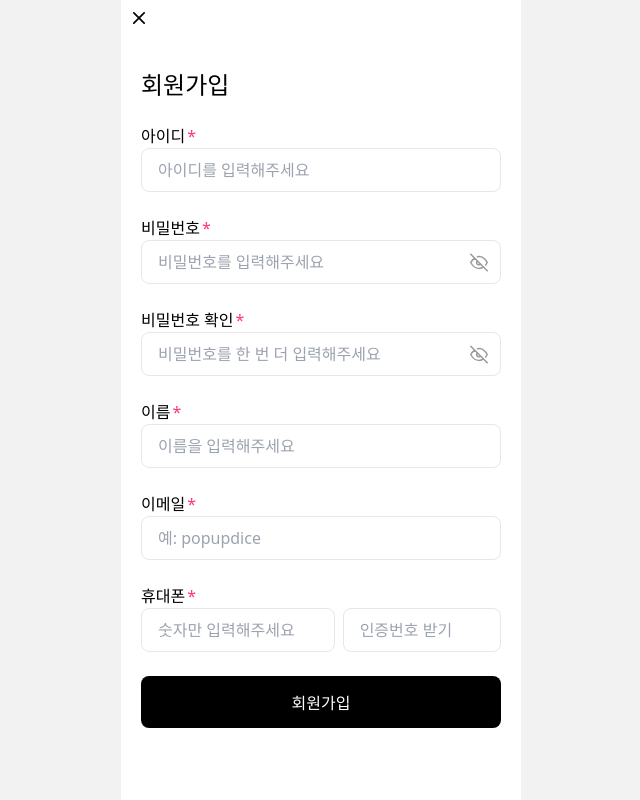
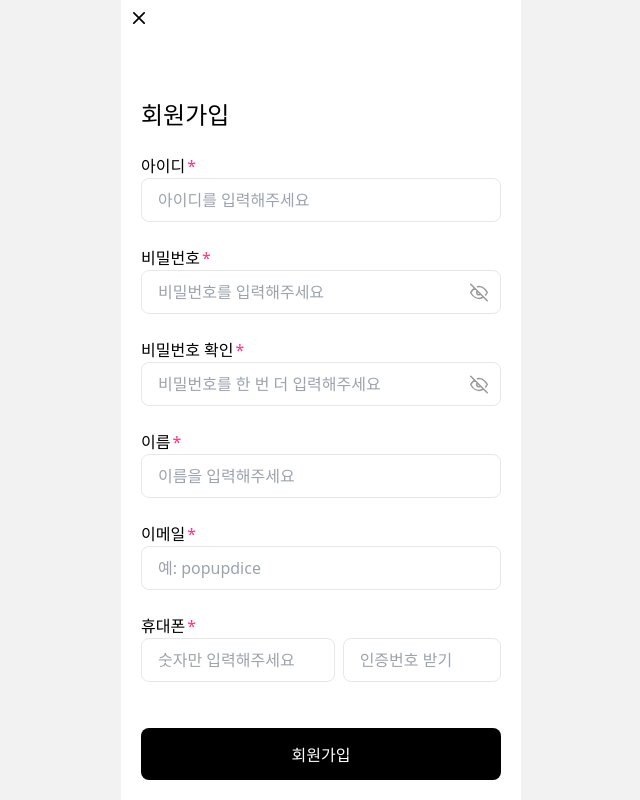
Before and after one commit to marchfirst01/dice-Host, a Next.js app: page /register in a window 1280 px wide. Shown: the whole page, without its empty margins (319-959 px from the left). Built offline with nearby package versions, Linux system fonts and the light colour scheme.

Commit message:
Refactor: 회원가입 화면 수정

```diff
--- a/src/pages/register/index.tsx
+++ b/src/pages/register/index.tsx
@@ -16,7 +16,7 @@ const RegisterPage = () => {
     console.log(formData);
   };
   return (
-    <div className="relative flex h-screen w-full flex-col items-center justify-center gap-6 px-5">
+    <div className="relative flex h-screen w-full flex-col items-center justify-center gap-6 px-5 pb-24 pt-20">
       <Image
         onClick={() => router.back()}
         className="absolute left-0 top-0 m-3 cursor-pointer"
@@ -26,6 +26,7 @@ const RegisterPage = () => {
         alt="close"
       />
       <p className="w-full font-H1 text-H1 leading-H1">회원가입</p>
+      <div className="flex flex-col gap-6 overflow-scroll">
         {memberList.map((id) => (
           <div className="w-full">
             <p className="after:ml-0.5 after:text-red after:content-['*']">{member[id].display}</p>
@@ -43,7 +44,8 @@ const RegisterPage = () => {
             </div>
           </div>
         </div>
-      <div className="flex w-full flex-col items-center gap-3">
+      </div>
+      <div className="absolute bottom-0 my-5 flex w-full flex-col items-center gap-3 px-5">
         <CommonButtonComponent onClick={handleSubmit(onSubmit)}>회원가입</CommonButtonComponent>
       </div>
     </div>
```
Lines whose indentation alone changed are shown as unchanged.
